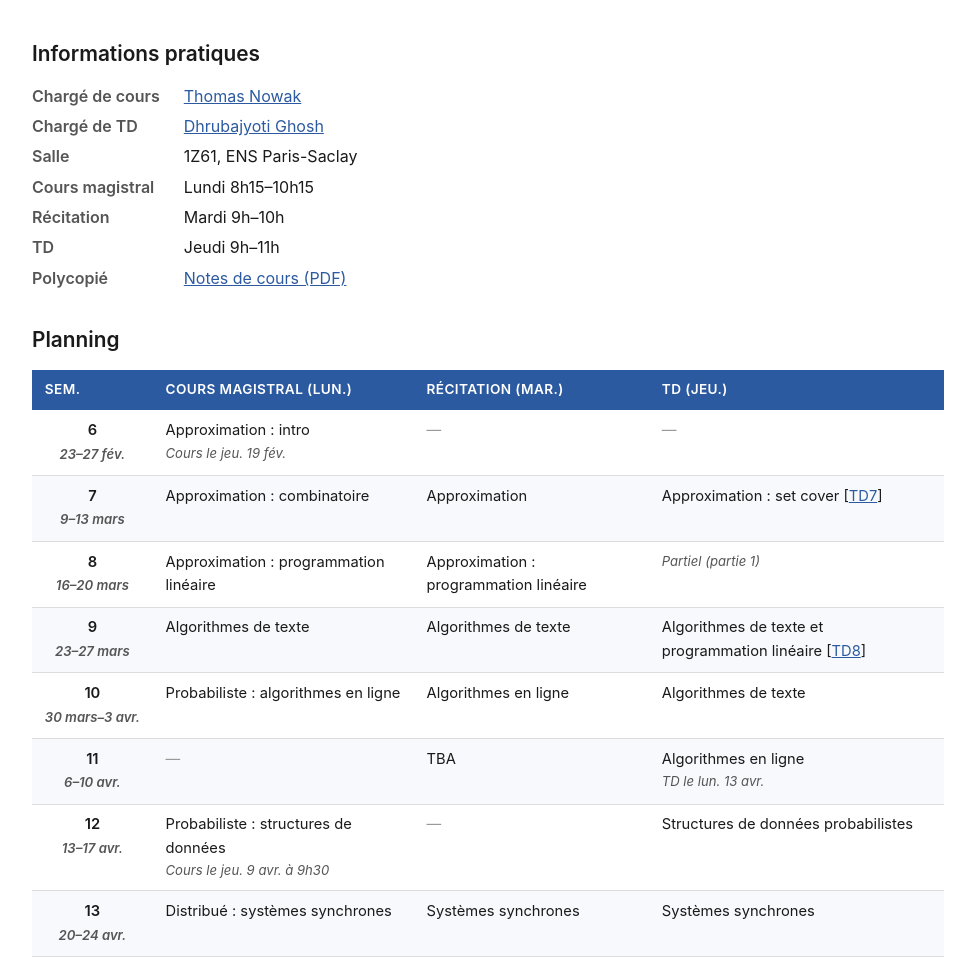
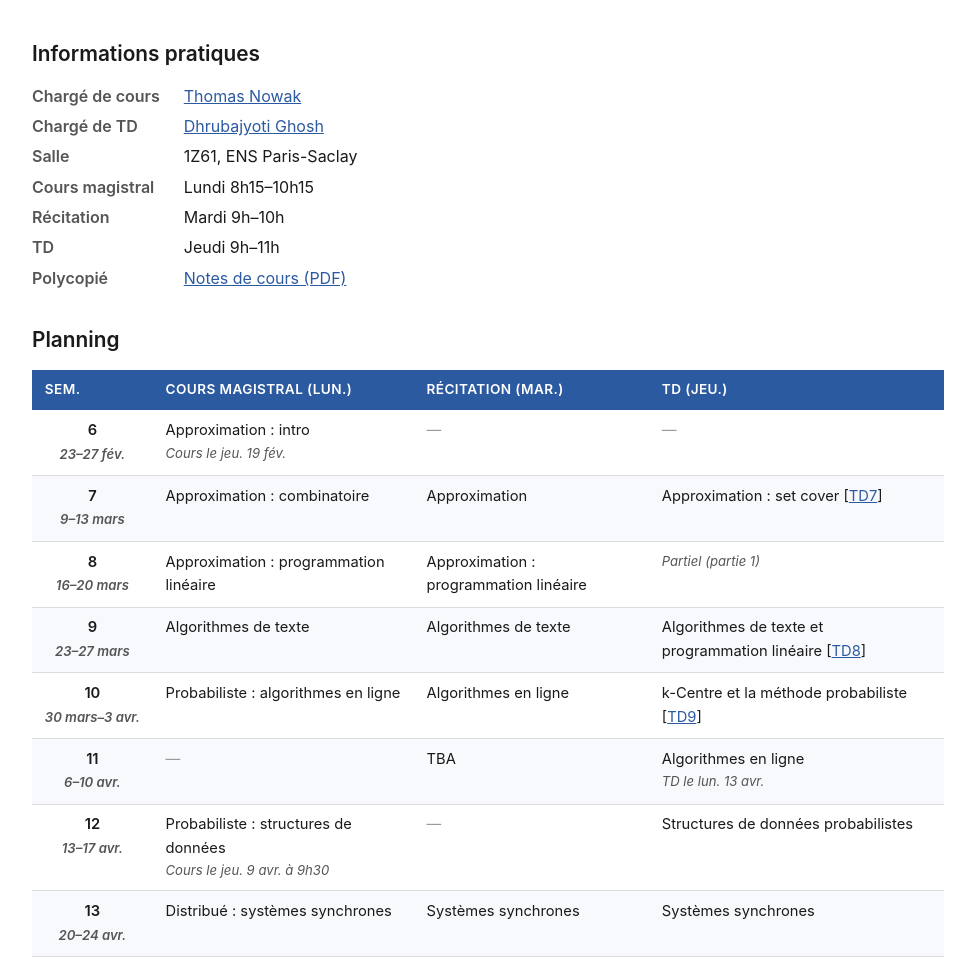
Before and after one commit to BioDisCo/algo2-website, a plain HTML site: page index.html in a window 1280 px wide. Shown: the part 137-1097 px from the top of the page, without its empty margins (152-1127 px from the left). Drawn offline with Linux system fonts and the light colour scheme.

Commit message:
TD9 on prob method and k center

```diff
--- a/index.html
+++ b/index.html
@@ -192,7 +192,7 @@
             <td>10<br><span class="note">30 mars&ndash;3 avr.</span></td>
             <td>Probabiliste : algorithmes en ligne</td>
             <td>Algorithmes en ligne</td>
-            <td>Algorithmes de texte</td>
+            <td>k-Centre et la méthode probabiliste [<a href="TD2025_2026/algo2-td09.pdf">TD9</a>]</td>
         </tr>
         <tr>
             <td>11<br><span class="note">6&ndash;10 avr.</span></td>
```
Also changed, not shown: 1 other file.
